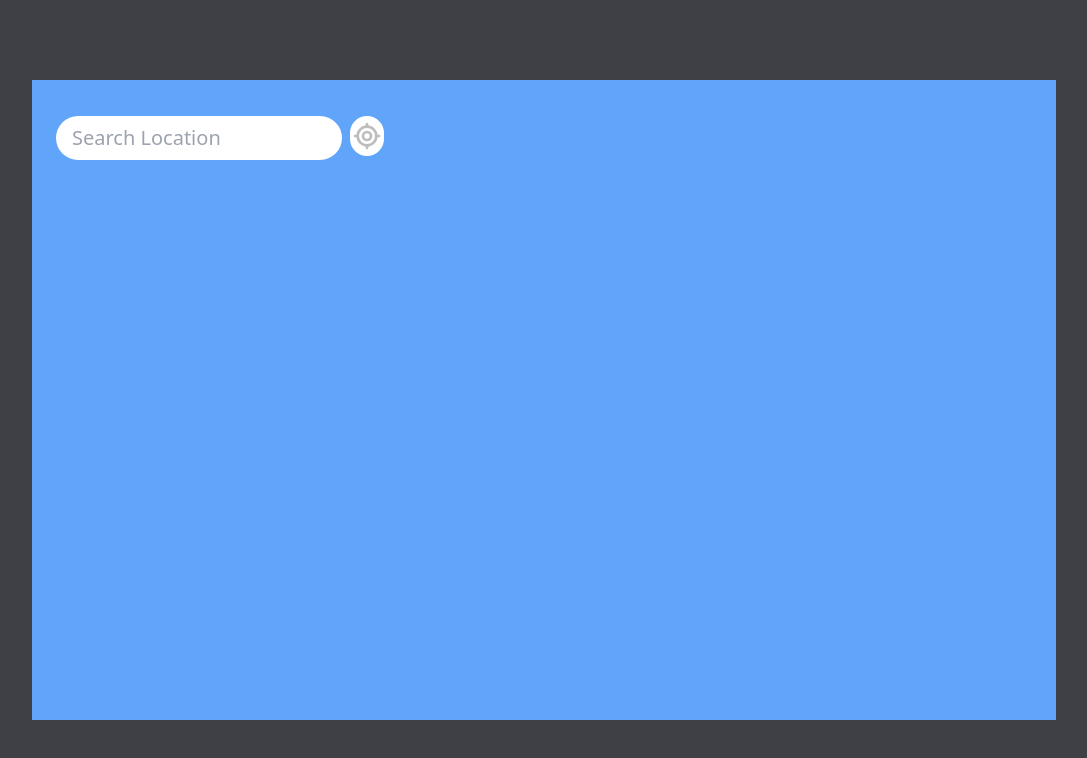
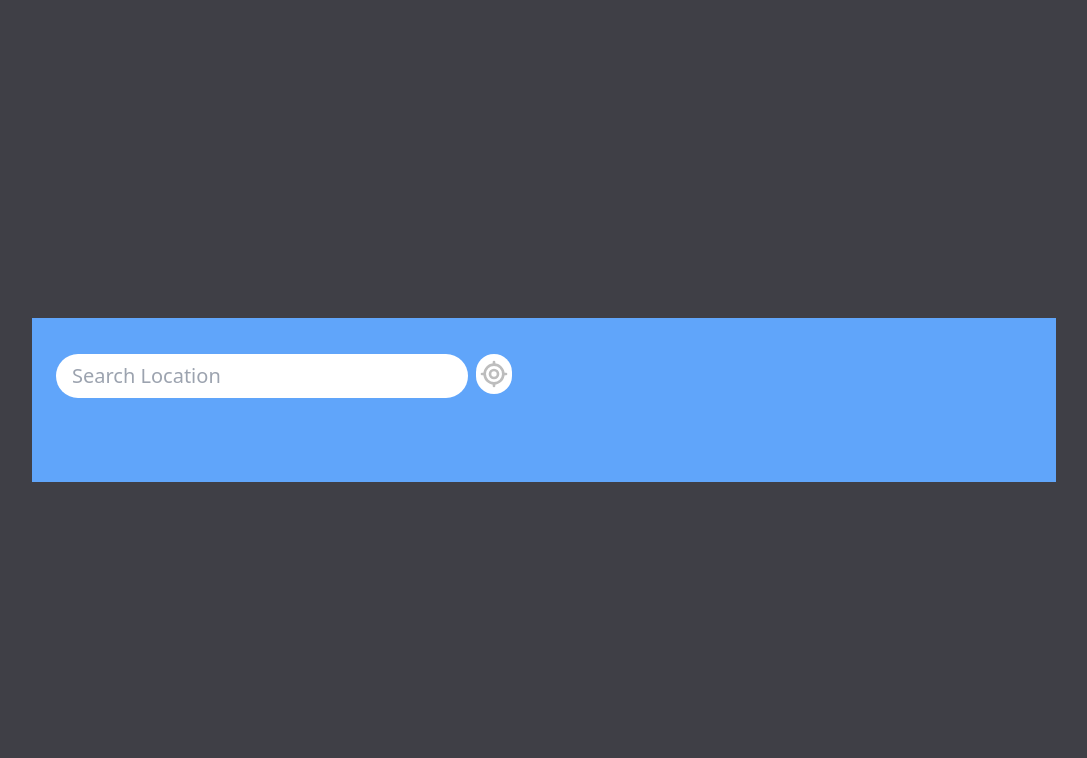
Before and after one commit to RushilSethi/DailyDrizzle, a website: page src/index.html in a window 1280 px wide. Shown: the whole page, without its empty margins (96-1183 px from the left). Drawn offline with Linux system fonts and the light colour scheme.

Commit message:
fixed responsiveness for medium screens too

```diff
--- a/src/index.html
+++ b/src/index.html
@@ -11,9 +11,9 @@
     <div>
         <!-- logo here in the left top corner of the page, in a triangle shape slightly like a bookmark -->
     </div>
-    <div class="bg-blue-400 flex flex-col lg:flex-row w-full h-full md:h-[80vh] max-w-5xl">
+    <div class="bg-blue-400 flex flex-col lg:flex-row w-full h-full max-w-5xl md:items-center">
         <!-- left section -->
-        <div class="w-full lg:w-[30vw] md:w-[50%] flex-col p-4">
+        <div class="w-full lg:w-[30vw] md:w-[80%] flex-col p-4 flex-1">
             <div class="flex justify-center mx-auto my-4 p-1 px-2">
                 <!-- Input with Search Icon inside -->
                 <div class="relative w-full max-w-md">
@@ -54,7 +54,7 @@
             </div>
         </div>
         <!-- right section -->
-        <div class="w-full md:w-[60%] p-4">
+        <div class="w-full md:w-[80%] p-4 flex-1">
             <div id="aqi_container">
                 <!-- AQI data here -->
             </div>
```
Also changed, not shown: src/output.css.
